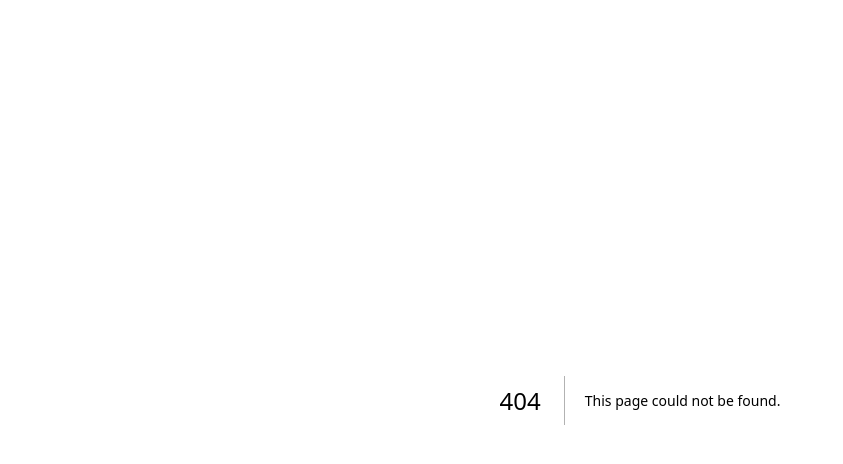
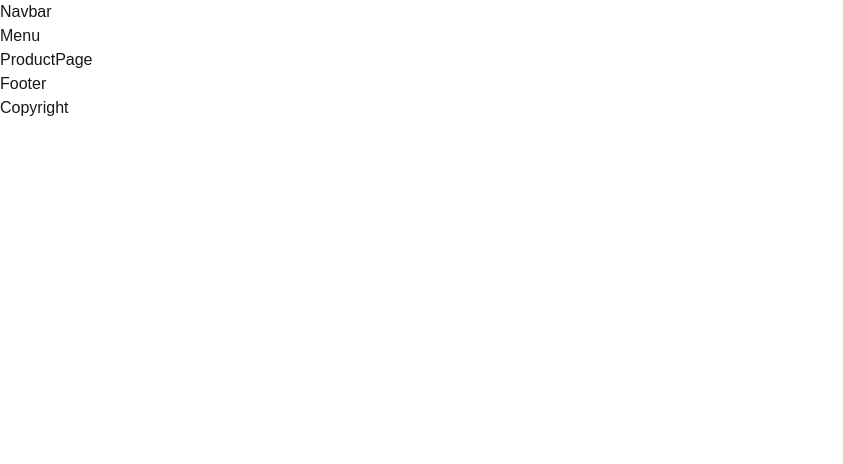
Before and after one commit to nguyentrungphap/Restaurant, a Next.js app: page /products/subCategory/1 in a window 1280 px wide. Before the commit this address had no page. Shown: the top 464 px of the page, without its empty margins (0-843 px from the left). Built offline with nearby package versions, Linux system fonts and the light colour scheme.

Commit message:
update structure

```diff
--- a/app/(shop)/home-page/page.tsx
+++ /dev/null
@@ -1,11 +0,0 @@
-import React from 'react'
-
-type Props = {}
-
-const HomePage = (props: Props) => {
-  return (
-    <div>HomePage</div>
-  )
-}
-
-export default HomePage
--- /dev/null
+++ b/app/(shop)/product/[id]/page.tsx
@@ -0,0 +1,11 @@
+import React from 'react'
+
+type Props = {}
+
+const ProductPage = (props: Props) => {
+  return (
+    <div>ProductPage</div>
+  )
+}
+
+export default ProductPage
--- /dev/null
+++ b/app/(shop)/products/category/[id]/page.tsx
@@ -0,0 +1,11 @@
+import React from 'react'
+
+type Props = {}
+
+const Category = (props: Props) => {
+  return (
+    <div>Category</div>
+  )
+}
+
+export default Category
--- /dev/null
+++ b/app/(shop)/products/subCategory/[id]/page.tsx
@@ -0,0 +1,11 @@
+import React from 'react'
+
+type Props = {}
+
+const subCategoryPage = (props: Props) => {
+  return (
+    <div>ProductPage</div>
+  )
+}
+
+export default subCategoryPage
```
